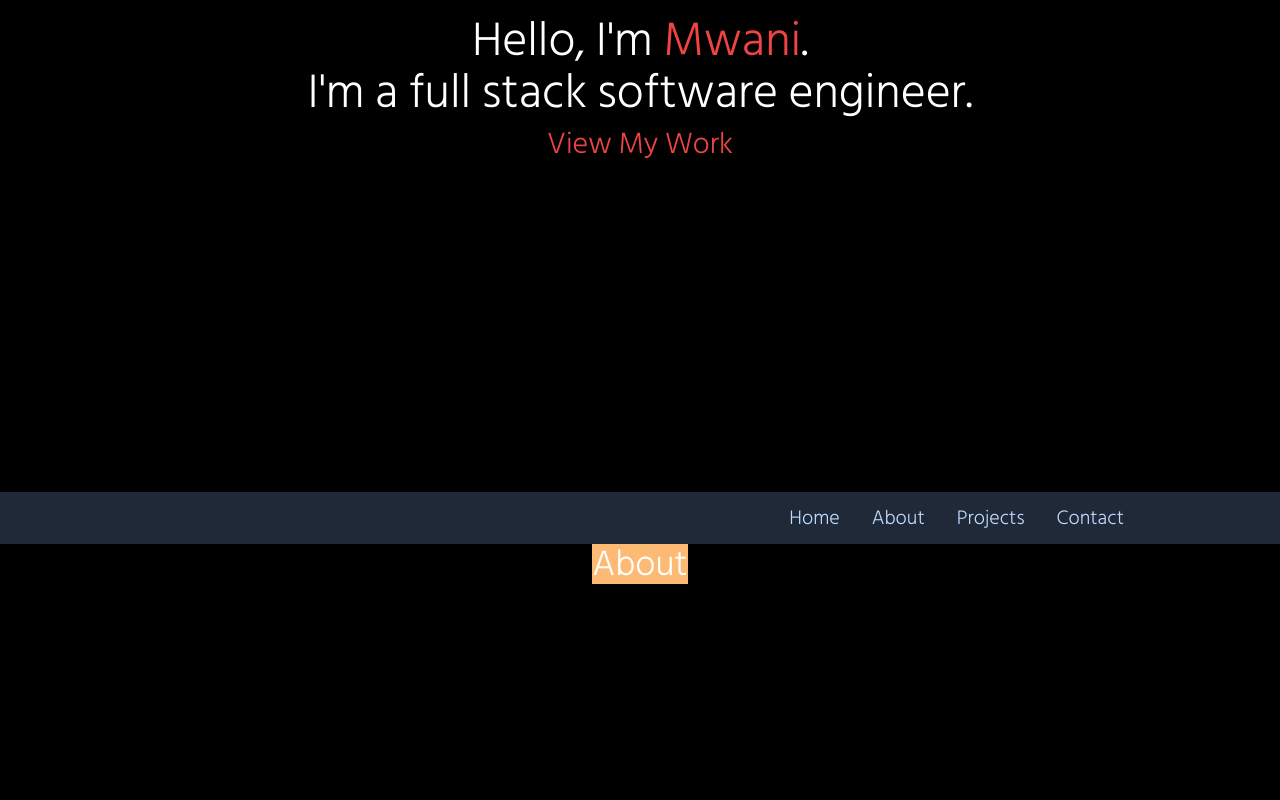
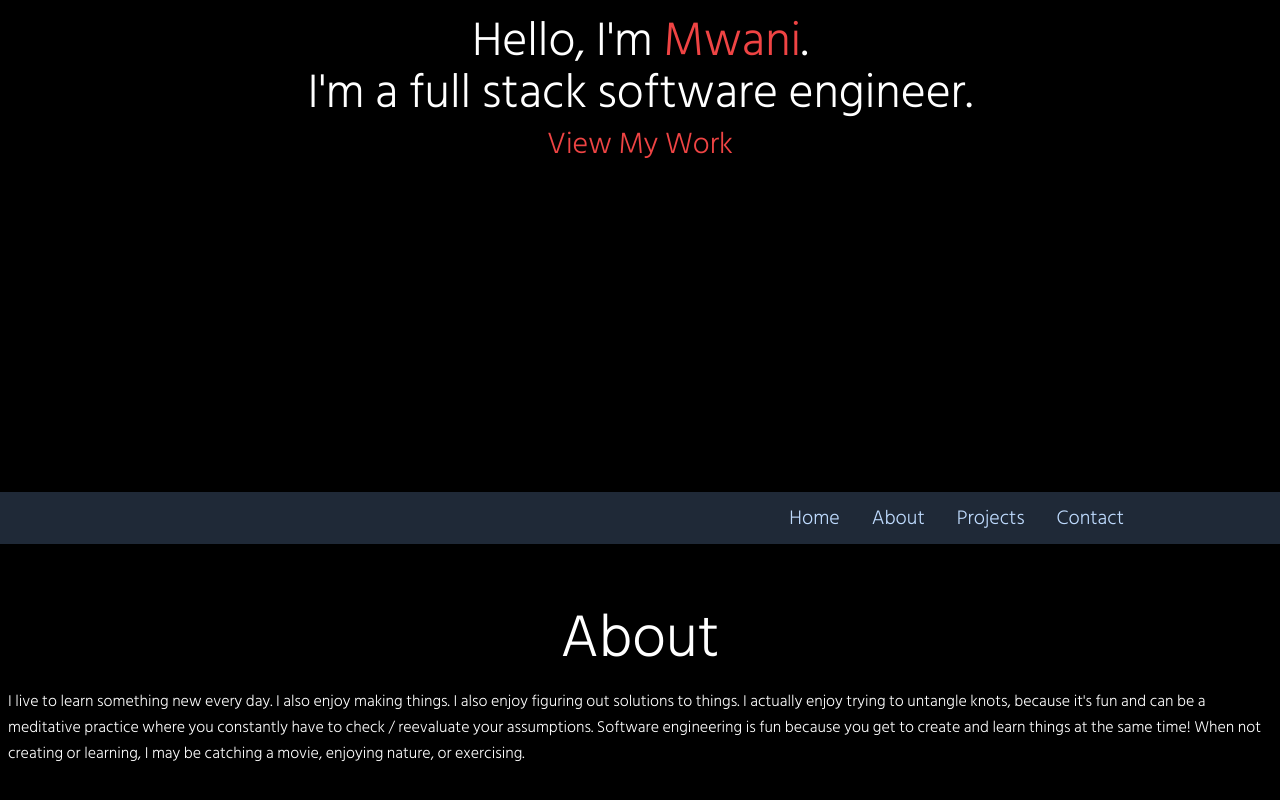
Before and after one commit to MwaniN/profile-page, a React (Vite) app: page / in a window 1280 px wide. Shown: the part 308-1108 px from the top of the page. Built offline with nearby package versions, Linux system fonts and the light colour scheme.

Commit message:
About section started

```diff
--- a/src/routes/SubPageFolder/About.tsx
+++ b/src/routes/SubPageFolder/About.tsx
@@ -9,12 +9,19 @@ const About = () => {
   // create image asset folder for png files
   // deliver short story and show technologies.
   // div 1 > image div - text div < div 1
+  // use an svg path to create the image for above in css
   // div 2 > images all with their own div and a border <div 2
   // make them side by side on larger screens and on top of the other on smaller screens
 
   return (<div id="about" className='min-h-screen min-w-screen'>
     <Header />
-<div className='text-4xl bg-orange-300 text-white m-auto w-min font-hindSilliguri font-thin'>About</div>
+<div className='text-4xl md:text-5xl lg:text-6xl text-white m-auto w-min font-hindSilliguri font-thin mt-16'>About</div>
+<div className='text-base tracking-normal text-left text-wrap text-white font-hindSilliguri font-thin leading-relaxed mx-2 mt-5'>
+  I live to learn something new every day. I also enjoy making things.
+  I also enjoy figuring out solutions to things. I actually enjoy trying to untangle knots, because it's fun and can be a meditative practice where you constantly have to
+  check / reevaluate your assumptions. Software engineering is fun because you get to create and learn things at the same time! When not creating or learning,
+  I may be catching a movie, enjoying nature, or exercising.
+</div>
 </div>)
 }
 
```
